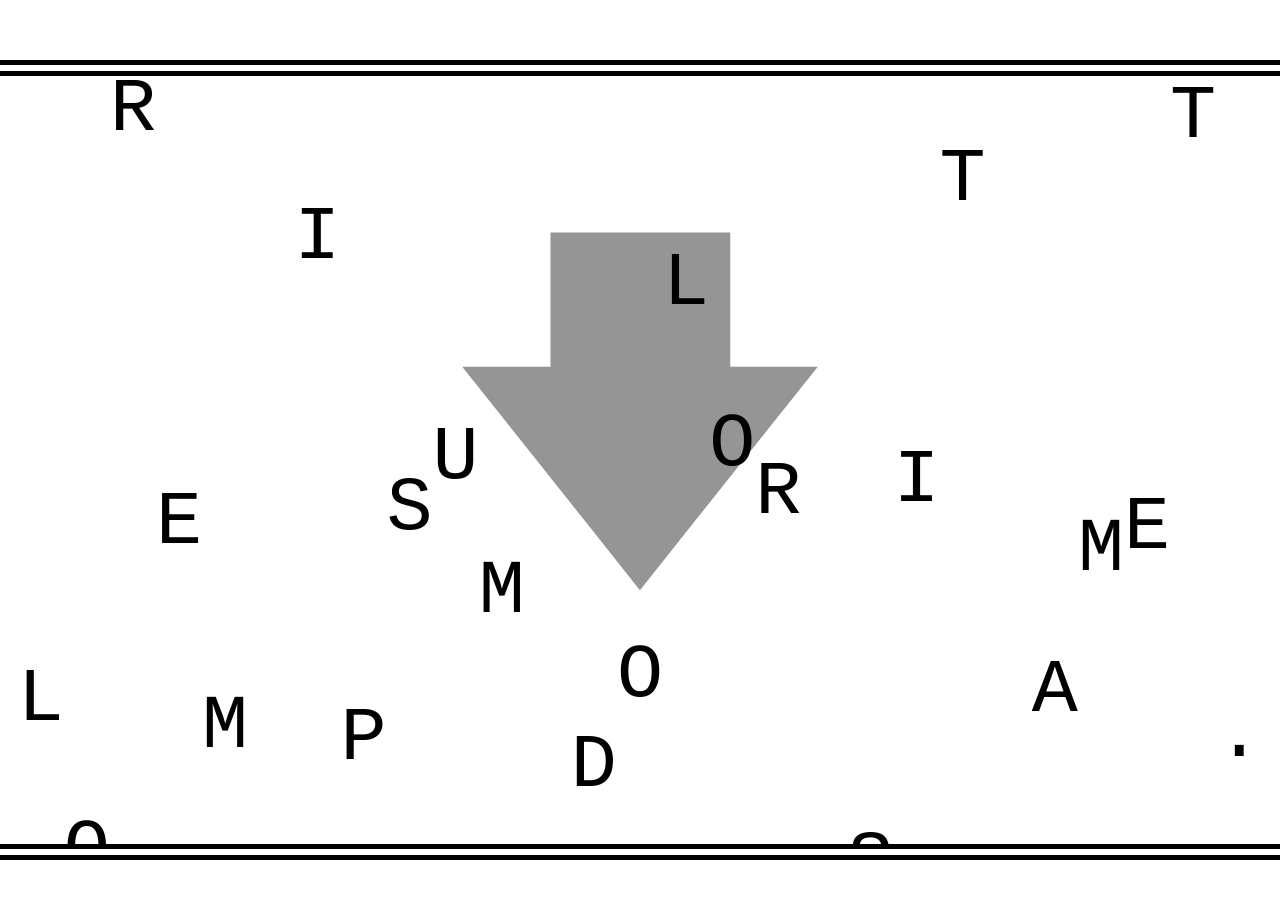
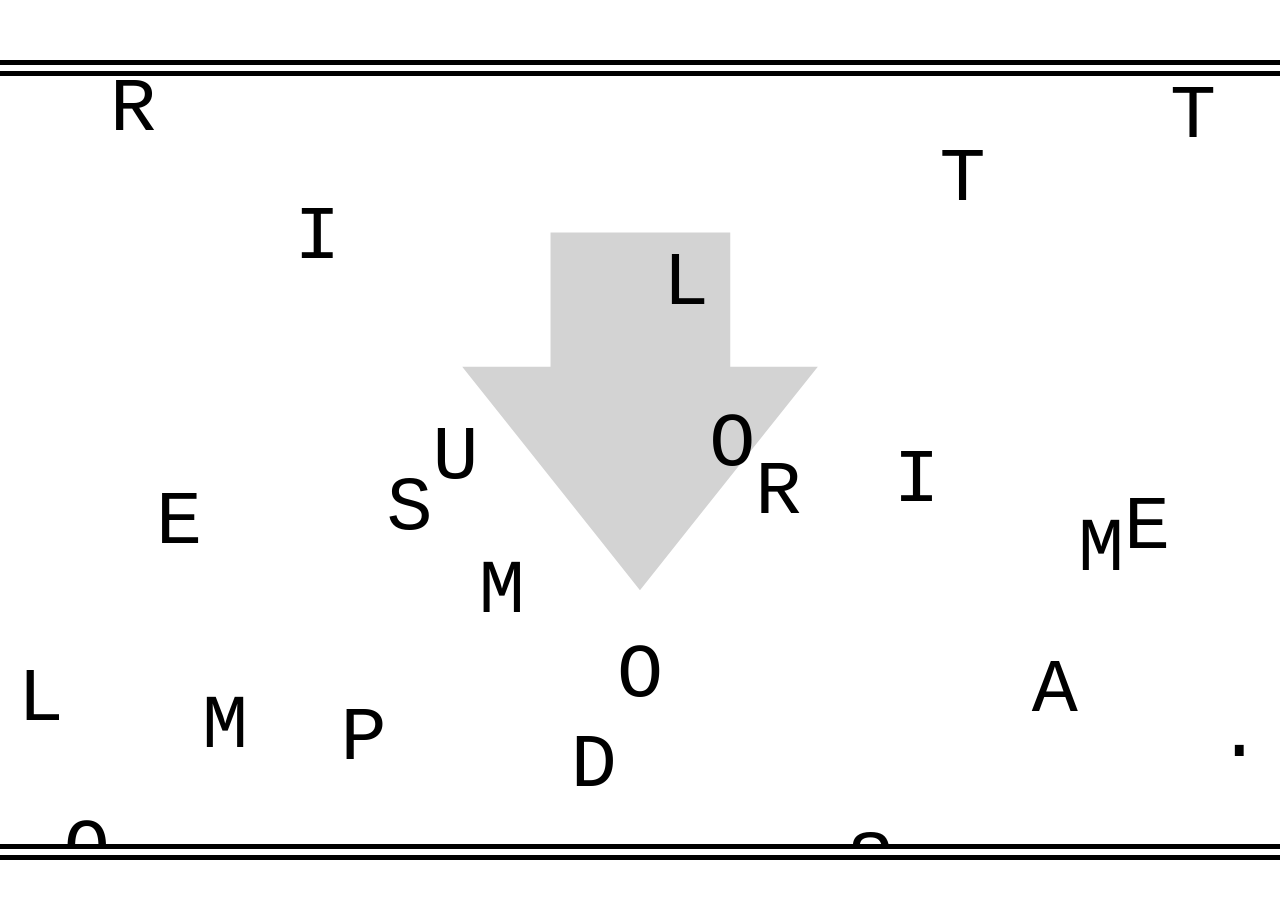
Before and after one commit to web-architecture-solutions/text-rain, a React (Create React App) app: page / in a window 1280 px wide. Shown: the part 740-1638 px from the top of the page. Built offline with nearby package versions, Linux system fonts and the light colour scheme.

Commit message:
Tweak color

```diff
--- a/src/components/App/App.module.css
+++ b/src/components/App/App.module.css
@@ -26,7 +26,7 @@
 }
 
 .arrow {
-    color: rgb(149, 149, 149);
+    color: lightgray;
 
     font-size: 30vw;
 
```
